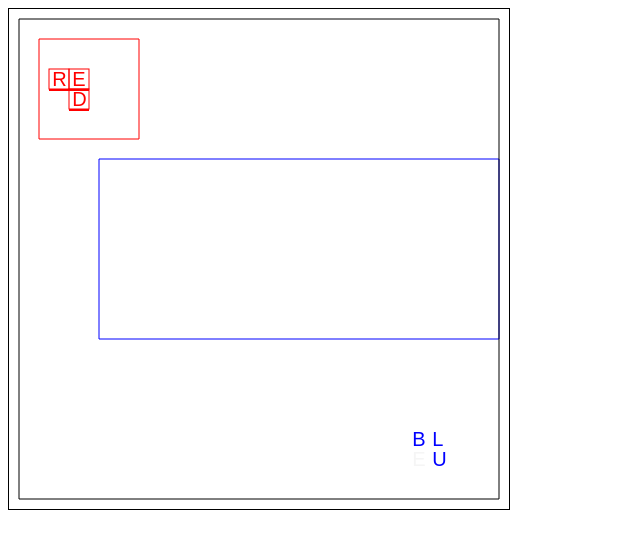
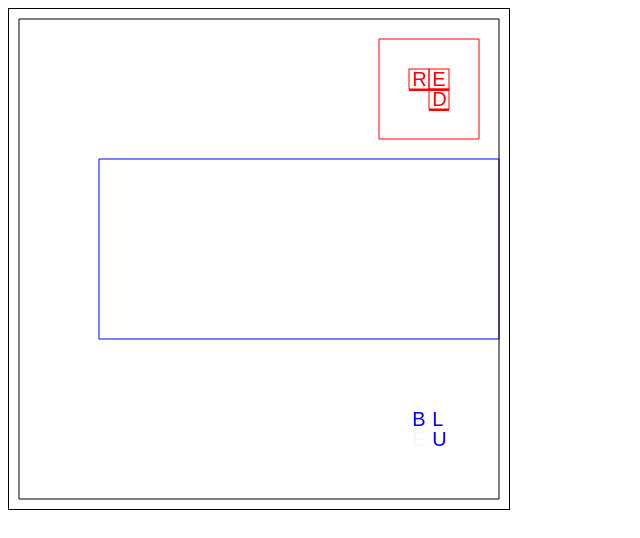
Before and after one commit to mixtura/simple-games, a plain HTML site: page wordSnake/index.html in a window 1280 px wide. Shown: the whole page, without its empty margins (0-640 px from the left). Drawn offline with Linux system fonts and the light colour scheme.

Commit message:
Added levels.

```diff
--- a/wordSnake/index.html
+++ b/wordSnake/index.html
@@ -5,6 +5,8 @@
     <title>Word snake</title>
     <script src="./levels/1.js"></script>
     <script src="./levels/2.js"></script>
+    <script src="./levels/3.js"></script>
+    <script src="./levels/4.js"></script>
     <script src="./wordSnake.js"></script>
     <style type="text/css">
       canvas { border: 1px solid black; }
--- a/wordSnake/levels/1.js
+++ b/wordSnake/levels/1.js
@@ -1,3 +1,3 @@
 window.levels = window.levels || [];
-levels[0] = {"snake":{"blocks":[{"position":{"x":2,"y":3},"letter":"R"},{"position":{"x":3,"y":3},"letter":"E"},{"position":{"x":3,"y":4},"letter":"D"}],"color":"#ff0000"},"words":[{"blocks":[{"position":{"x":20,"y":21},"letter":"B"},{"position":{"x":21,"y":21},"letter":"L"},{"position":{"x":21,"y":22},"letter":"U"},{"position":{"x":20,"y":22},"letter":"E"}],"absentBlockIndexes":[3],"color":"#0000ff"}],"borders":[{"color":"#ff0000","line":[{"x":1,"y":1},{"x":1,"y":6},{"x":6,"y":6},{"x":6,"y":1},{"x":1,"y":1}]},{"color":"#0000ff","line":[{"x":4,"y":7},{"x":24,"y":7},{"x":24,"y":16},{"x":4,"y":16},{"x":4,"y":7}]},{"color":"#000000","line":[{"x":0,"y":0},{"x":0,"y":24},{"x":24,"y":24},{"x":24,"y":0},{"x":0,"y":0}]}]}
+levels[0] = {"snake":{"blocks":[{"position":{"x":20,"y":3},"letter":"R"},{"position":{"x":21,"y":3},"letter":"E"},{"position":{"x":21,"y":4},"letter":"D"}],"color":"#ff0000"},"words":[{"blocks":[{"position":{"x":20,"y":20},"letter":"B"},{"position":{"x":21,"y":20},"letter":"L"},{"position":{"x":21,"y":21},"letter":"U"},{"position":{"x":20,"y":21},"letter":"E"}],"absentBlockIndexes":[3],"color":"#0000ff"}],"borders":[{"color":"#ff0000","line":[{"x":18,"y":1},{"x":18,"y":6},{"x":23,"y":6},{"x":23,"y":1},{"x":18,"y":1}]},{"color":"#0000ff","line":[{"x":4,"y":7},{"x":24,"y":7},{"x":24,"y":16},{"x":4,"y":16},{"x":4,"y":7}]},{"color":"#000000","line":[{"x":0,"y":0},{"x":0,"y":24},{"x":24,"y":24},{"x":24,"y":0},{"x":0,"y":0}]}]}
 levels[0].winningColor = '#0000ff';
--- /dev/null
+++ b/wordSnake/levels/3.js
@@ -0,0 +1,3 @@
+window.levels = window.levels || [];
+levels[2] = {"snake":null,"words":[{"blocks":[{"position":{"x":2,"y":3},"letter":"Y"},{"position":{"x":3,"y":3},"letter":"E"},{"position":{"x":4,"y":3},"letter":"L"},{"position":{"x":5,"y":3},"letter":"L"},{"position":{"x":6,"y":3},"letter":"O"},{"position":{"x":7,"y":3},"letter":"W"}],"absentBlockIndexes":[1],"color":"#FFFF00"},{"blocks":[{"position":{"x":5,"y":4},"letter":"O"},{"position":{"x":4,"y":4},"letter":"R"},{"position":{"x":4,"y":5},"letter":"A"},{"position":{"x":4,"y":6},"letter":"N"},{"position":{"x":5,"y":6},"letter":"G"},{"position":{"x":5,"y":7},"letter":"E"}],"absentBlockIndexes":[4,0],"color":"#FF7F00"}],"borders":[{"color":"#000000","line":[{"x":0,"y":0},{"x":24,"y":0},{"x":24,"y":24},{"x":0,"y":24},{"x":0,"y":0}]},{"color":"#FF7F00","line":[{"x":13,"y":1},{"x":23,"y":1},{"x":23,"y":15},{"x":13,"y":15},{"x":13,"y":1}]}]}
+levels[2].winningColor = '#FF7F00';
--- /dev/null
+++ b/wordSnake/levels/4.js
@@ -0,0 +1,3 @@
+window.levels = window.levels || [];
+levels[3] = {"snake":null,"words":[{"blocks":[{"position":{"x":11,"y":7},"letter":"B"},{"position":{"x":11,"y":8},"letter":"L"},{"position":{"x":11,"y":9},"letter":"A"},{"position":{"x":11,"y":10},"letter":"C"},{"position":{"x":11,"y":11},"letter":"K"}],"absentBlockIndexes":[2],"color":"#000000"}],"borders":[{"color":"#000000","line":[{"x":0,"y":0},{"x":24,"y":0},{"x":24,"y":24},{"x":0,"y":24},{"x":0,"y":0}]}]}
+levels[3].winningColor = '';
--- a/wordSnake/wordSnake.js
+++ b/wordSnake/wordSnake.js
@@ -179,28 +179,73 @@ function loadLevel(num, snake) {
 
 function wordSnake() {
   let currentLevelNum = 0;
-  let level = loadLevel(currentLevelNum);
-  let previousLevel = null;
+  let levelState = loadLevel(currentLevelNum);
+  let renderedLevelState = null;
   let scale = 20;
   let canvasCtx = document.getElementById("canvas").getContext('2d');
+  let actions = {};
+  let movement = movementGen(actions);
 
-  document.addEventListener("keydown", e => {
-    function getMoveVec(keyCode) {
-      switch(keyCode) {
-        case 37: // left
+  function* movementGen(actions) {
+    function getMoveVec() {
+      if(actions.left) {
         return new Vector(-1, 0);
-        case 38: // up
+      }
+
+      if(actions.up) {
         return new Vector(0, -1);
-        case 39: // right
+      }
+
+      if(actions.right) {
         return new Vector(1, 0);
-        case 40: // down
-          return  new Vector(0, 1);
+      }
+
+      if(actions.down) {
+        return new Vector(0, 1);
       }
     }
 
-    function updateLevel(level) {
+    let idle = true;
+    let moveStartTime = null;
+    let lastMoveTime = null;
+    let moveStartDelay = 150;
+    let delayBetweenMoves = 50;
+
+    while(true) {
+      let currentTime = new Date().getTime();
+      let timeFromLastMove = currentTime - lastMoveTime;
+      let timeFromMoveStart = currentTime - moveStartTime;
+      let moveVec = getMoveVec();
+
+      if(!moveVec) {
+        idle = true;
+        yield null;
+        continue;
+      }
+
+      if(idle) {
+        idle = false;
+        moveStartTime = currentTime;
+      } else {
+        if(timeFromMoveStart < moveStartDelay) {
+          yield null;
+          continue;
+        }
+
+        if(timeFromLastMove < delayBetweenMoves) {
+          yield null;
+          continue;
+        }
+      }
+
+      lastMoveTime = currentTime;
+
+      yield moveVec;
+    }
+  }
+
+  function updateLevel(level, moveVec) {
     let backfallResult = level;
-      let moveVec = getMoveVec(e.keyCode);
 
     if(!moveVec) {
       return backfallResult;
@@ -251,16 +296,52 @@ function wordSnake() {
     }
   }
 
-    level = updateLevel(level);
-    level = loadNextLevelOnVictory(level);
+  document.addEventListener("keydown", e => {
+    switch(e.keyCode) {
+      case 37: // left
+        actions.left = true;
+        break;
+      case 38: // up
+        actions.up = true;
+        break;
+      case 39: // right
+        actions.right = true;
+        break;
+      case 40: // down
+        actions.down = true;
+        break;
+    }
   });
 
+  document.addEventListener("keyup", e => {
+    switch(e.keyCode) {
+      case 37: // left
+        actions.left = false;
+        break;
+      case 38: // up
+        actions.up = false;
+        break;
+      case 39: // right
+        actions.right = false;
+        break;
+      case 40: // down
+        actions.down = false;
+        break;
+    }
+  });
+
+  setInterval(() => {
+    let moveVec = movement.next().value;
+    levelState = updateLevel(levelState, moveVec);
+    levelState = loadNextLevelOnVictory(levelState);
+  }, 10);
+
   setInterval(function() {
-    if(level != previousLevel) {
+    if(levelState != renderedLevelState) {
       canvasCtx.clearRect(0, 0, 500, 500);
       canvasCtx.font = scale + 'px "Fira Sans", sans-serif';
 
-      for(let word of level.words) {
+      for(let word of levelState.words) {
         for(let blockIndex in word.blocks) {
           let block = word.blocks[blockIndex];
           canvasCtx.fillStyle = word.absentBlockIndexes.includes(Number(blockIndex)) ? '#F5F5F5' : word.color;
@@ -268,16 +349,16 @@ function wordSnake() {
         }
       }
 
-      canvasCtx.fillStyle = level.snake.color;
-      canvasCtx.strokeStyle = level.snake.color;
+      canvasCtx.fillStyle = levelState.snake.color;
+      canvasCtx.strokeStyle = levelState.snake.color;
 
-      for(let block of level.snake.blocks) {
+      for(let block of levelState.snake.blocks) {
         canvasCtx.fillText(block.letter, block.position.x * scale + scale / 6, block.position.y * scale + scale / 1.2);
         canvasCtx.strokeRect(block.position.x * scale, block.position.y * scale, scale, scale);
         canvasCtx.fillRect(block.position.x * scale, block.position.y * scale + scale, scale, 2);
       }
 
-      for(let border of level.borders) {
+      for(let border of levelState.borders) {
         canvasCtx.strokeStyle = border.color;
         canvasCtx.beginPath();
         canvasCtx.moveTo(border.line[0].x * scale + scale/2, border.line[0].y * scale + scale/2);
@@ -289,7 +370,7 @@ function wordSnake() {
         canvasCtx.stroke();
       }
 
-      previousLevel = level;
+      renderedLevelState = levelState;
     }
   }, 10);
 }
```
Lines whose indentation alone changed are shown as unchanged.
